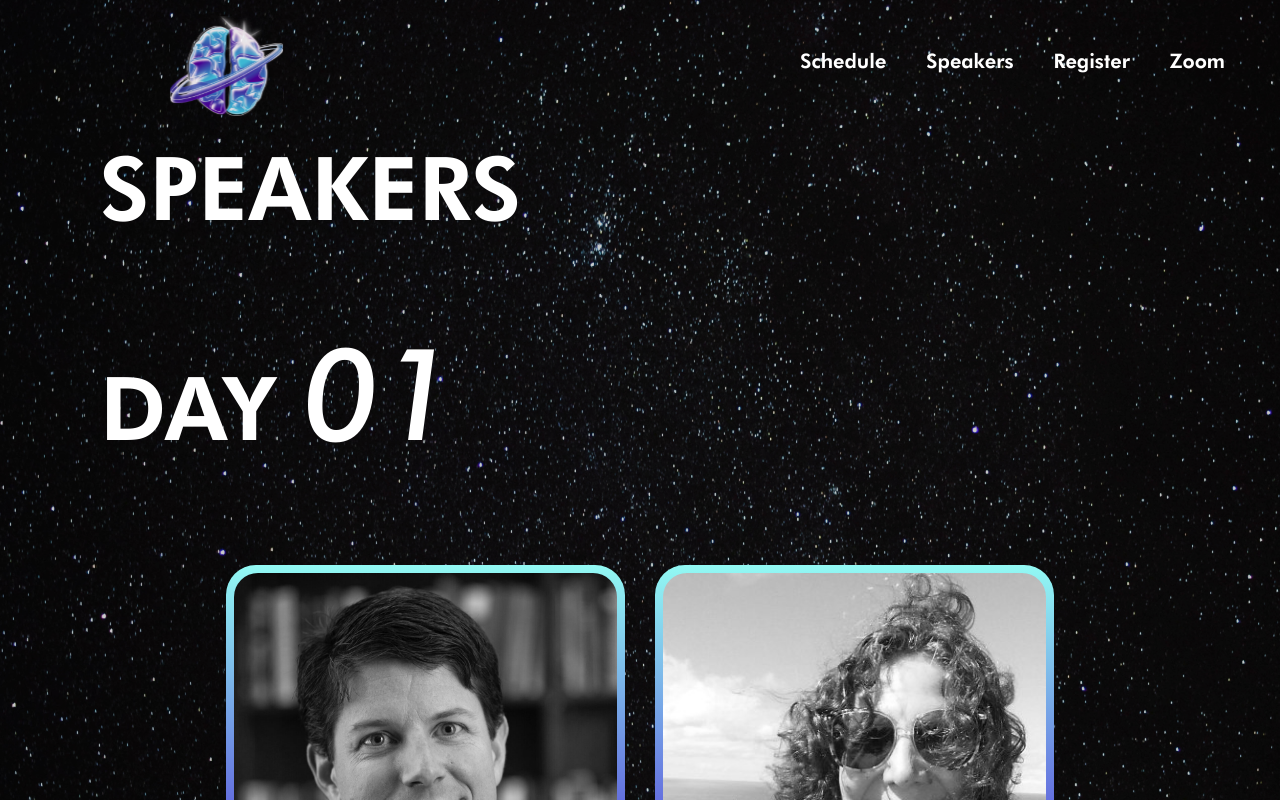
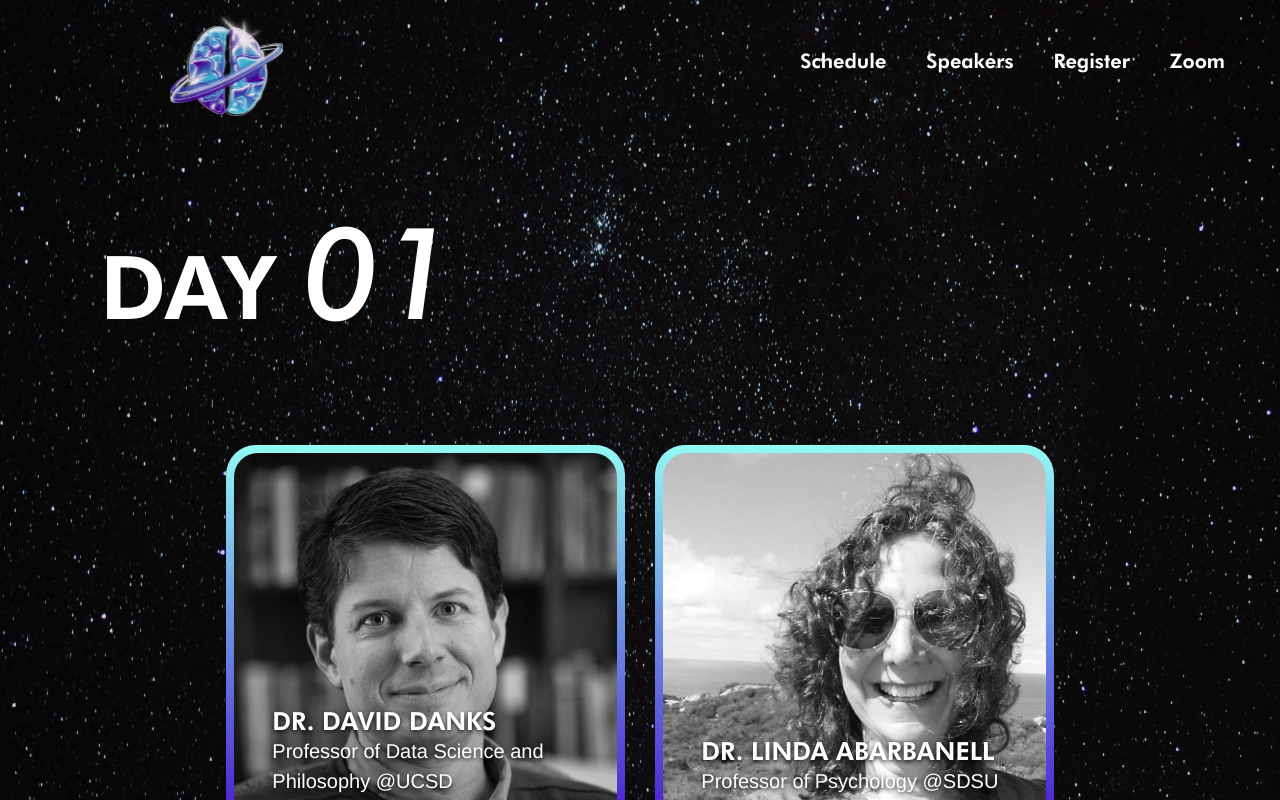
Before and after one commit to CSSA-UCSD/conference2023, a React (Create React App) app: page /#/speakers in a window 1280 px wide. Shown: the top 800 px of the page. Built offline with nearby package versions, Linux system fonts and the light colour scheme.

Commit message:
Background black on nav bar for Schedule pg, removed speakers header

```diff
--- a/src/components/pages/Speakers.js
+++ b/src/components/pages/Speakers.js
@@ -17,7 +17,6 @@ function Events() {
 
     return (
         <div className="container py-5">
-            <h1 className="">Speakers</h1>
             { DayScheduleData.map((day) => {
                     let daySpeakers = SpeakerData.filter(speaker => speaker.day === day.id);
                     return <div className="mt-5" key={day.id}>
--- a/src/style/pages/_schedule.scss
+++ b/src/style/pages/_schedule.scss
@@ -37,7 +37,7 @@
         .sidebar {
             z-index: 100;
             width: 100%;
-            background-color: rgba($primary-light, .9);
+            background-color: black;
             display: flex;
 
             @include media-lg {
```
